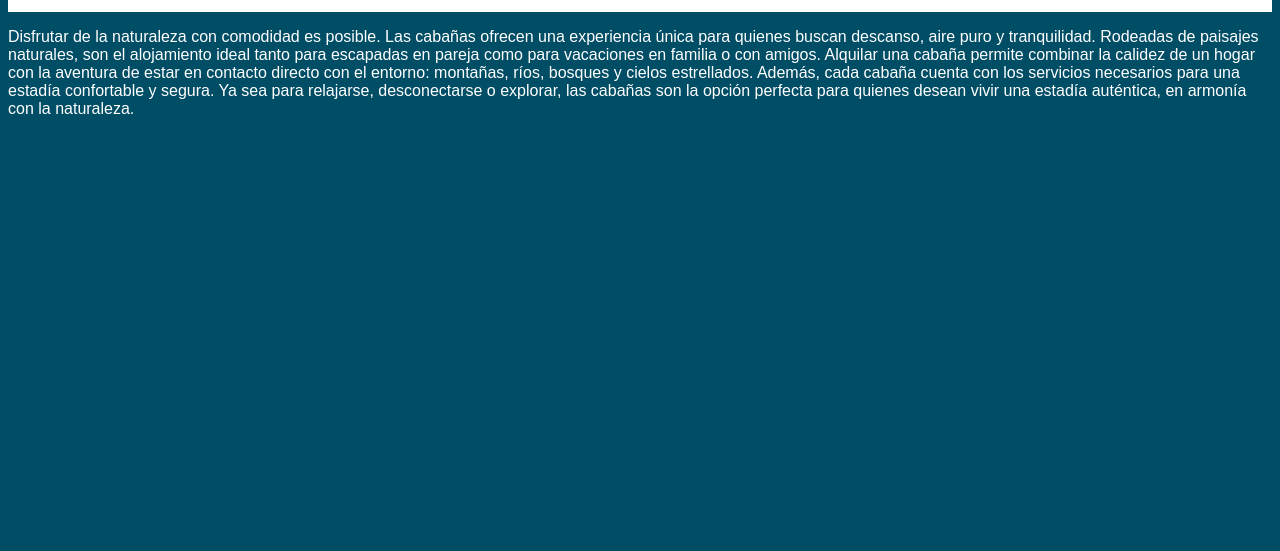
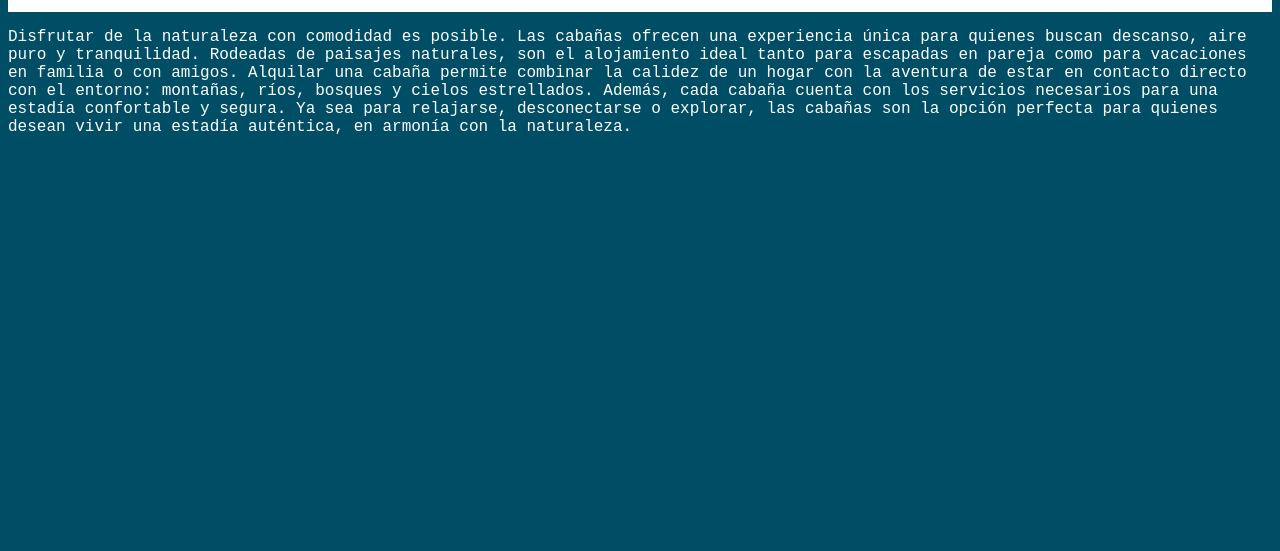
Before and after one commit to Emmi-32/Trabajo-Practico-Integrador, a plain HTML site: page Pagina Principal.html in a window 1280 px wide. Shown: the part 249-800 px from the top of the page. Drawn offline with Linux system fonts and the light colour scheme.

Commit message:
Update style.css

```diff
--- a/style.css
+++ b/style.css
@@ -35,5 +35,5 @@
     }
     p{
       color: #fff;
-      font-size: Arial;
+       font-family:'Courier New', Courier, monospace
     }
```
